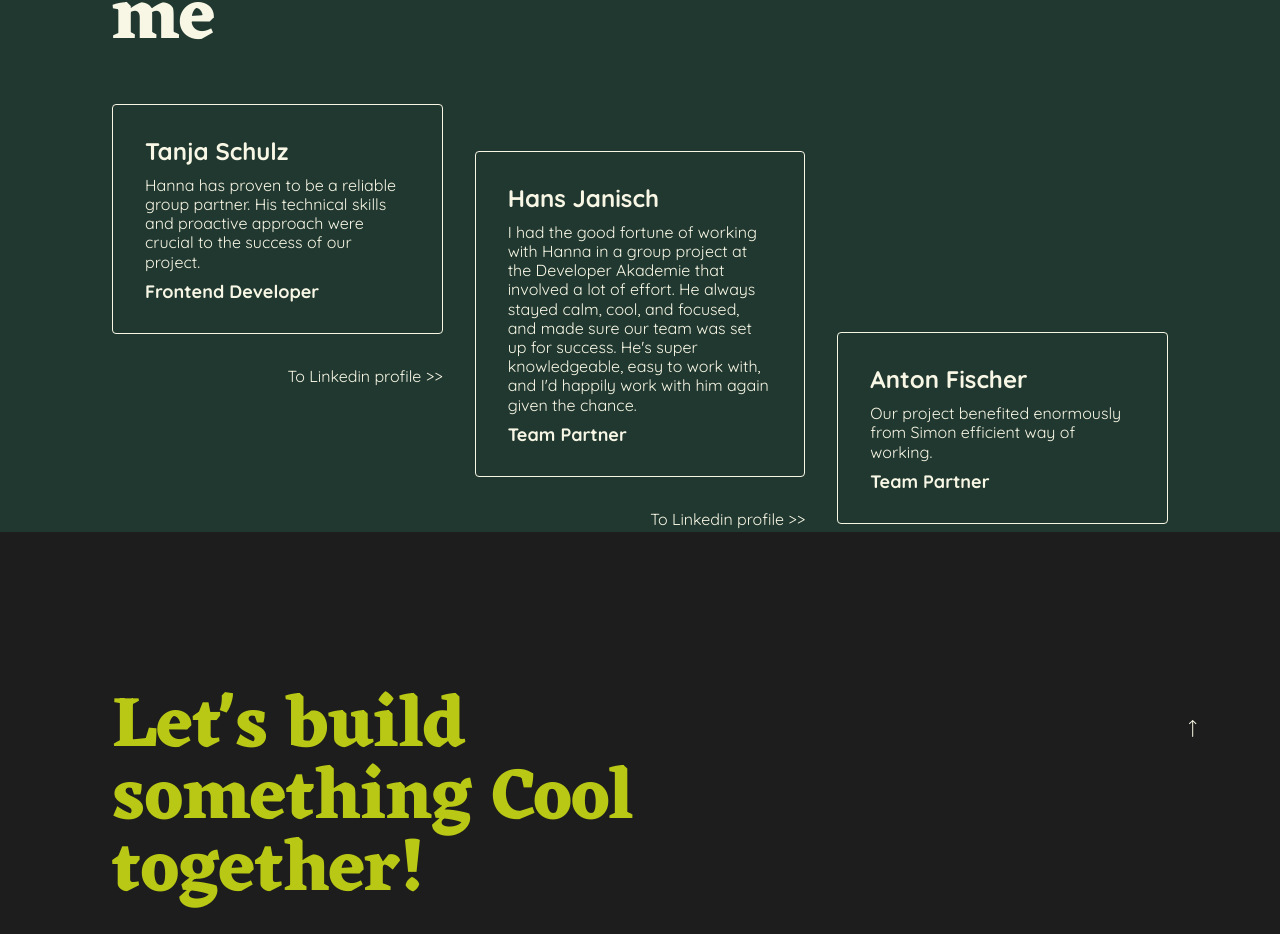
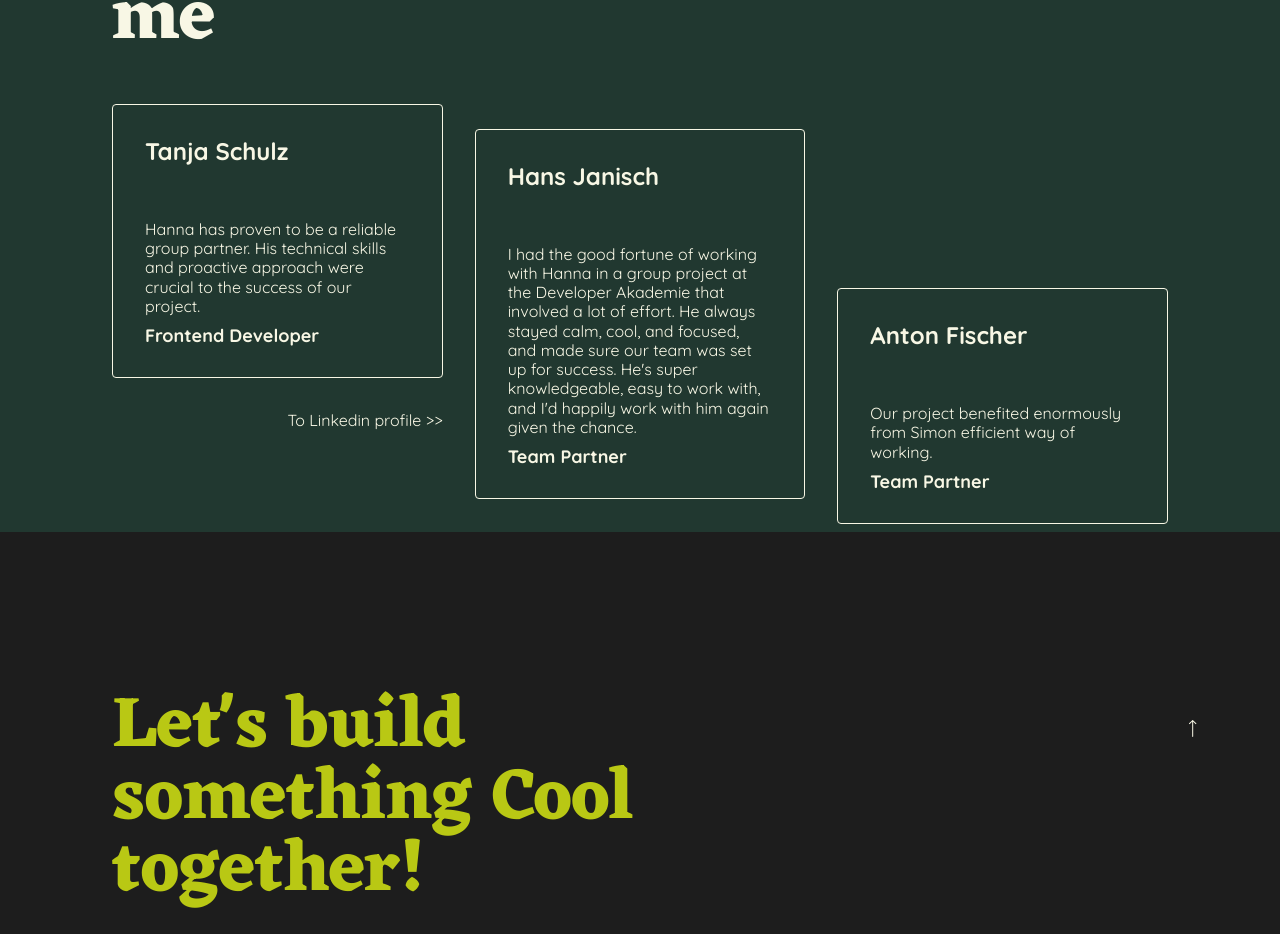
Before and after one commit to AnikaMayer/Portfolio, an Angular app: page / in a window 1280 px wide. Shown: the part 3468-4402 px from the top of the page. Built offline with nearby package versions, Linux system fonts and the light colour scheme.

Commit message:
refactor: added div for h3 and svg in box

```diff
--- a/src/app/pages/main/main-components/references/references.html
+++ b/src/app/pages/main/main-components/references/references.html
@@ -5,7 +5,20 @@
       @for (ref of refList; track ref.name; let i = $index) {
         <div class="ref__box ref__box--box{{ i + 1 }}">
           <div class="ref__box--content">
-            <h3>{{ ref.name }}</h3>
+            <div>
+              <h3>{{ ref.name }}</h3>
+              <svg
+                width="40"
+                height="40"
+                viewBox="0 0 40 40"
+                fill="none"
+                xmlns="http://www.w3.org/2000/svg"
+              >
+                <path
+                  d="M38.102 11.2955L36.3754 8.43306L26.4406 14.0528L32.5299 4.31292L29.7529 2.4718L23.2222 11.8627L24.5039 0.449075L21.1952 0L19.379 11.2825L15.5757 0.442446L12.3971 1.47524L15.678 12.4381L7.53512 4.32119L5.12231 6.62929L12.8329 15.0742L1.97351 11.2869L0.815939 14.4299L11.4111 18.7017L0 19.9942L0.285635 23.3249L11.7069 22.5683L1.98673 28.7045L3.69214 31.5738L13.6481 25.9472L7.55883 35.6871L10.3358 37.5282L16.8665 28.1373L15.5849 39.5509L18.8936 40L20.7029 28.6963L24.5131 39.5576L27.6917 38.5248L24.4108 27.5619L32.5324 35.6857L34.9664 33.3707L27.2558 24.9258L38.1152 28.7131L39.2728 25.5701L28.6777 21.2983L40.0888 20.0058L39.7819 16.682L28.3819 17.4317L38.102 11.2955Z"
+                />
+              </svg>
+            </div>
             <p>{{ ref.text }}</p>
             <p>{{ ref.job }}</p>
           </div>
```
